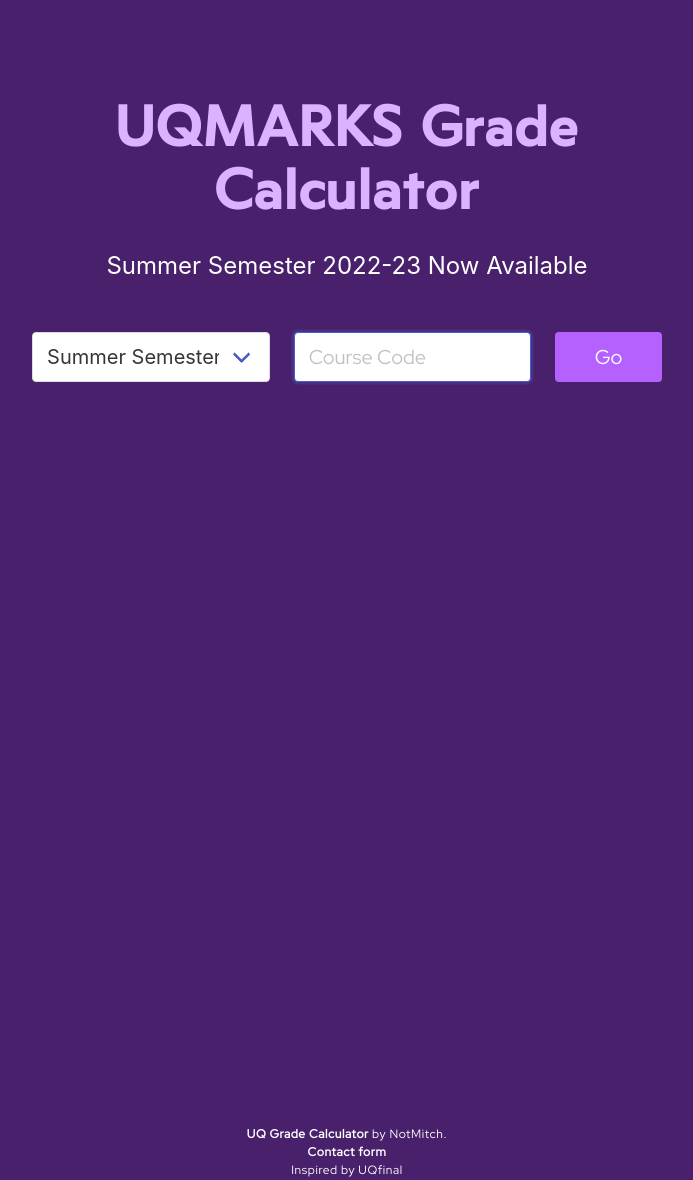
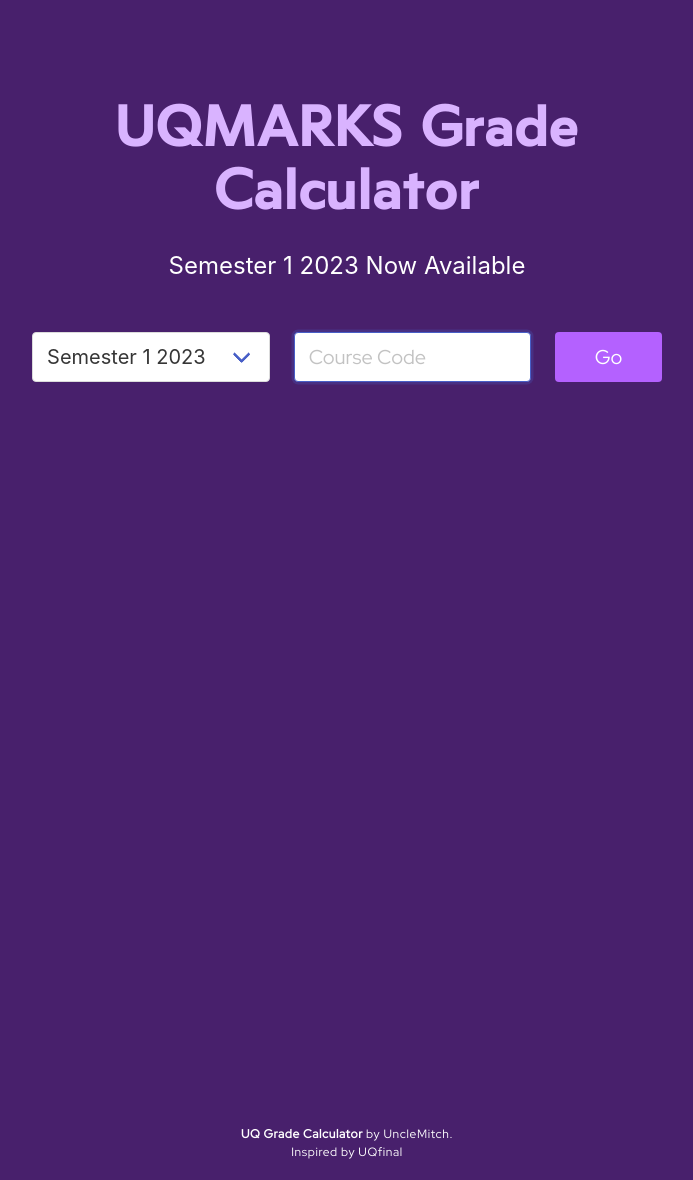
Before and after one commit to Uncle-Mitch/uqmarks, a Flask app: page / in a window 1280 px wide. Shown: the part 66-1246 px from the top of the page, without its empty margins (293-986 px from the left). Run offline with Flask 2, Linux system fonts and the light colour scheme.

Commit message:
Sem 1 2023 Update

```diff
--- a/app.py
+++ b/app.py
@@ -13,7 +13,7 @@ import time
 db = SQLAlchemy()
 DB_NAME = "course.sqlite"
 app = Flask(__name__)
-app.config['SECRET_KEY'] = os.environ['SECRET_KEY']
+#app.config['SECRET_KEY'] = os.environ['SECRET_KEY']
 app.config['SQLALCHEMY_DATABASE_URI'] = f'sqlite:///{DB_NAME}'
 app.config['SQLALCHEMY_TRACK_MODIFICATIONS'] = False
 
@@ -87,7 +87,7 @@ def quiz():
             "title" : "User opened the quiz page",
         }
     ]
-    result = requests.post(os.environ['LOG_LINK'], json = data, headers=headers)
+    #result = requests.post(os.environ['LOG_LINK'], json = data, headers=headers)
     return render_template('quiz.html')
 
 @app.route('/<path:sem>/<path:text>', methods=['GET','POST'])
@@ -118,7 +118,7 @@ def all_routes(sem, text):
                 }
             ]
 
-            result = requests.post(os.environ['LOG_LINK'], json = data, headers=headers)
+            #result = requests.post(os.environ['LOG_LINK'], json = data, headers=headers)
             return render_template('course_code.html', assessment_list=weightings, code=text)
     else:
         return render_template('invalid.html', code=text)
--- a/get_assessment.py
+++ b/get_assessment.py
@@ -94,5 +94,5 @@ def get_assessments(code:str, semester:str, year:str):
         }
     ]
 
-    result = requests.post(os.environ['LOG_LINK'], json = data, headers=headers)
+    #result = requests.post(os.environ['LOG_LINK'], json = data, headers=headers)
     return table
--- a/templates/index.html
+++ b/templates/index.html
@@ -53,7 +53,7 @@
       <h1 class="title text-light-purp is-size-1">
         UQMARKS Grade Calculator
       </h1>
-      <h2 class="text-white is-size-4">Summer Semester 2022-23 Now Available </h2>
+      <h2 class="text-white is-size-4">Semester 1 2023 Now Available </h2>
     </div>
   </section>
   <section class="section purp-bg body-align" id='section-main'>
@@ -66,6 +66,7 @@
                 <p class="control">
                   <div class="select is-medium is-fullwidth content-font">
                     <select name='Semester'>
+                      <option value='2023S1'>Semester 1 2023</option>
                       <option value='2022S3'>Summer Semester 2022-23</option>
                       <option value='2022S2'>Semester 2 2022</option>
                       <option value='2022S1'>Semester 1 2022</option>
@@ -96,9 +97,7 @@
   <footer class="footer">
     <div class="content has-text-centered">
       <p class="footer-p">
-        <strong class="footer-p">UQ Grade Calculator</strong> by NotMitch.
-        <br>
-        <a href="https://forms.gle/KE1r15WmLNaHBtnp6"><strong class="footer-p">Contact form</strong></a>
+        <strong class="footer-p">UQ Grade Calculator</strong> by UncleMitch.
         <br>
         Inspired by <a class="footer-p" href="https://uqfinal.com/">UQfinal</a>
       </p>
```
Also changed, not shown: templates/course_code.html (+7 -5 lines), templates/invalid.html (+3 -4 lines), templates/quiz.html (+2 -5 lines).
